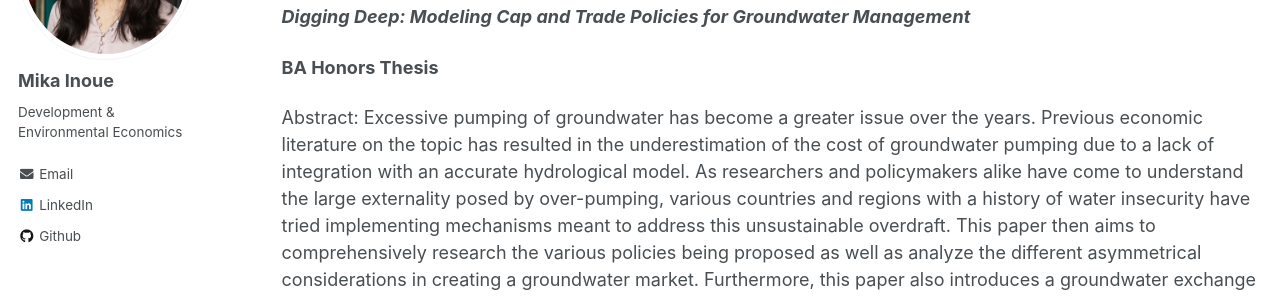
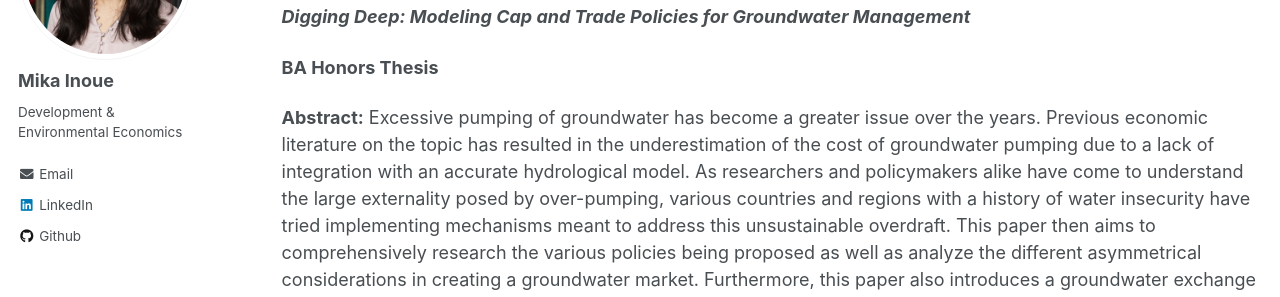
Before and after one commit to mdinoue/mdinoue.github.io, a Jekyll site: the page built from _pages/research.md, in a window 1280 px wide and 951 px high. Shown: the part 233-530 px from the top of the window. Built offline with Jekyll 4.4.1, drawn with Linux system fonts in a browser that asks for light colours; part of the change alters nothing that is shown; some of the changed text lies outside the part shown.

```diff
--- a/_pages/research.md
+++ b/_pages/research.md
@@ -11,7 +11,7 @@ author_profile: true
 
 **BA Honors Thesis**
 
- Abstract: Excessive pumping of groundwater has become a greater issue over the years.
+ **Abstract:** Excessive pumping of groundwater has become a greater issue over the years.
  Previous economic literature on the topic has resulted in the underestimation of the cost
  of groundwater pumping due to a lack of integration with an accurate hydrological model.
  As researchers and policymakers alike have come to understand the large externality
```
